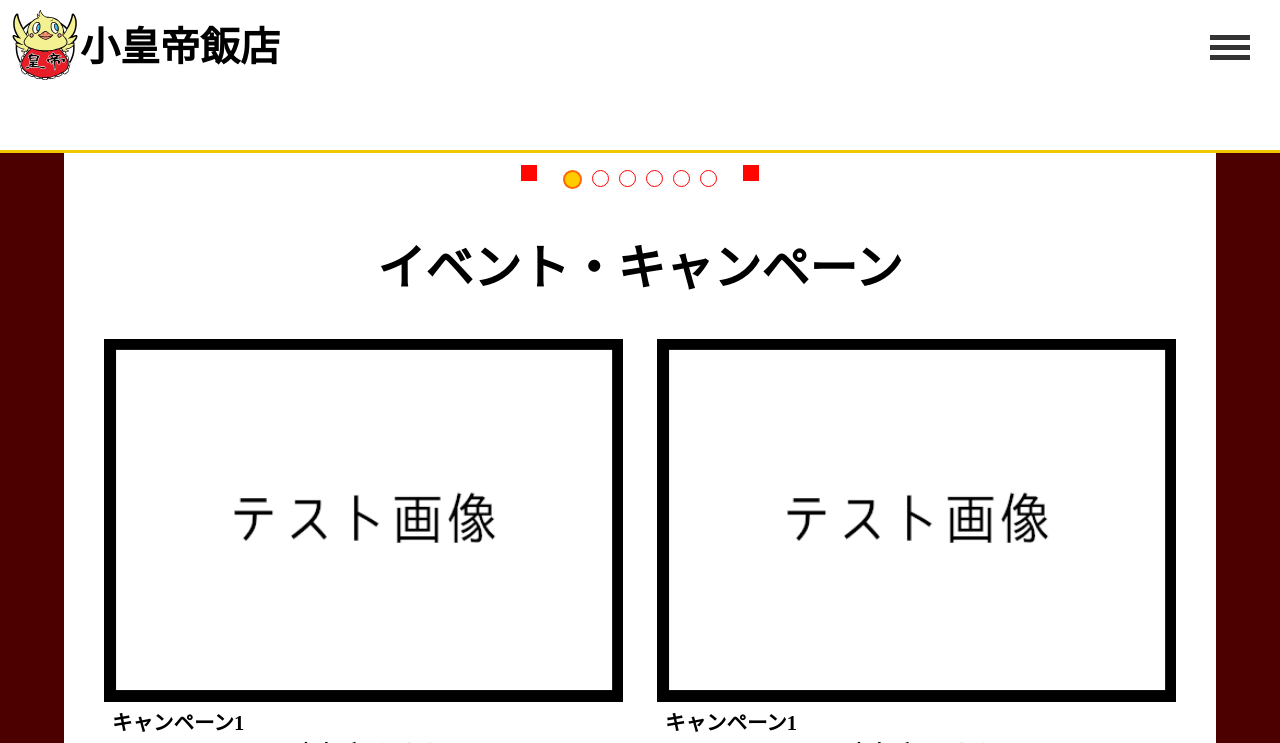
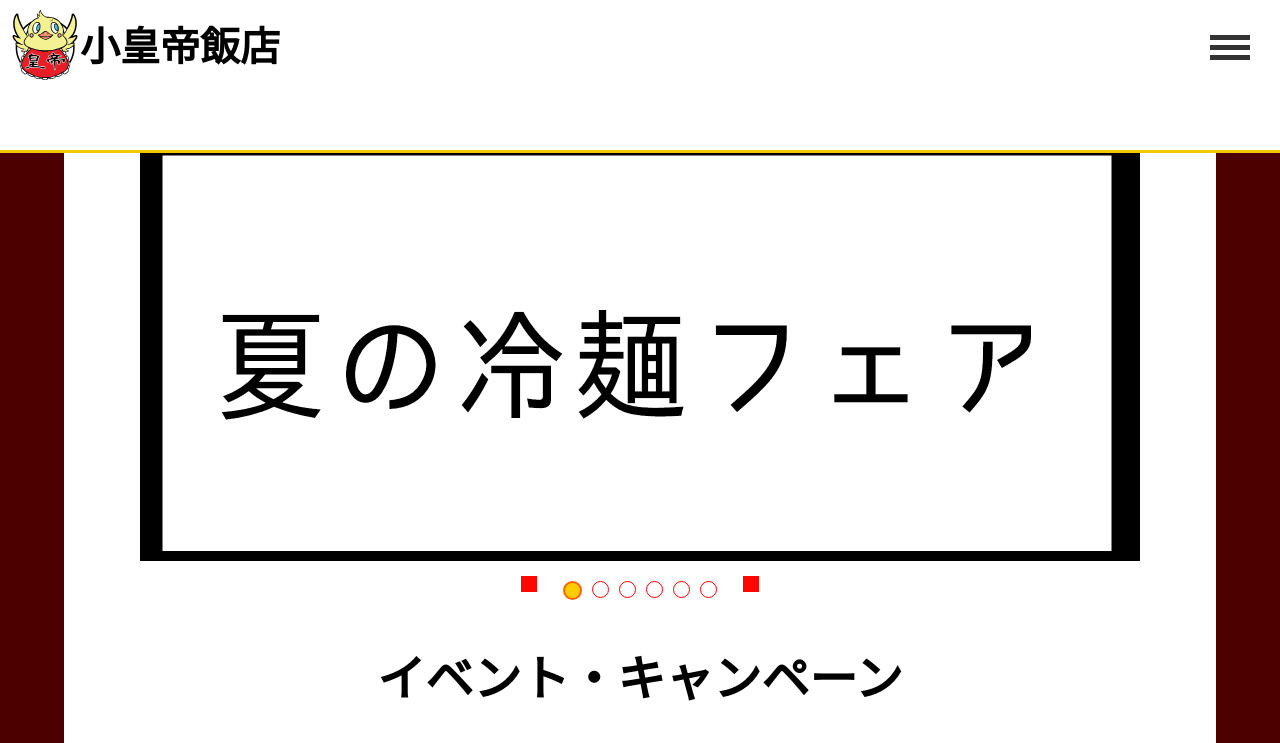
Before and after one commit to kotani002/LP_DemoPage, a PHP site: page / in a window 1280 px wide. Shown: the top 743 px of the page. Run offline with PHP 8.4, Linux system fonts and the light colour scheme; some libraries are stand-ins or nearby versions; grey boxes are pictures that could not be loaded.

Commit message:
ナビゲーションドットがスライドとの連動から外れていたので修正

```diff
--- a/css/carousel_area_style.css
+++ b/css/carousel_area_style.css
@@ -11,20 +11,24 @@
 
 /*カルーセルエリア*/
 .carousel {
+    aspect-ratio: 2 / 0.9;
+    overflow: hidden;
     display: flex;
     flex-direction: column;
     align-items: center;
     position: relative;
     width: 100%;
+    height: 100%;
 }
 
 /*カルーセルエリア内の表示画像の設定*/
 .slides {
     width: 100%;
+    height: 100%;
     display: flex;
     transition: transform 0.5s ease;
 }
-/* ↓ ナビゲーション・矢印を見た目上はカルーセルの下に置く */
+/*ナビゲーション・矢印用の見た目*/
 .carousel-controls {
     display: flex;
     justify-content: center;
@@ -73,7 +77,7 @@
     background-image: url(../image/toppage/banner/fes_banner_1.png);
 }
 
-/* カルーセルエリア全体のコントロール*/
+/*カルーセルエリア全体のコントロール*/
 .carousel-controls {
     display: flex;
     justify-content: center;
@@ -101,7 +105,7 @@
     filter: brightness(0) saturate(100%) invert(21%) sepia(89%) saturate(7493%) hue-rotate(358deg) brightness(108%) contrast(113%);
 }
 
-/* ナビゲーションドットの位置調整 */
+/*ナビゲーションドットの位置調整*/
 .navigation {
     position: static;
     transform: none;
@@ -114,7 +118,7 @@
     filter: brightness(0) saturate(100%) invert(7%) sepia(98%) saturate(4316%) hue-rotate(11deg) brightness(98%) contrast(106%);
 }
 
-/* デフォルトで表示されるラジオボタンの非表示 */
+/*デフォルトで表示されるラジオボタンの非表示*/
 input[type="radio"] {
     display: none;
 }
@@ -128,7 +132,7 @@ input[type="radio"] {
     border: 1px solid rgb(255, 0, 0);
 }
 
-/* クリックされたドットによってスライドの表示位置を変化させる */
+/*クリックされたドットによってスライドの表示位置を変化させる*/
 #slide1:checked~.slides {
     transform: translateX(0);
 }
@@ -153,7 +157,7 @@ input[type="radio"] {
     transform: translateX(-500%);
 }
 
-/* 選択中ドットの色変更*/
+/*選択中ドットの色変更*/
 #slide1:checked ~ .carousel-controls .navigation label[for="slide1"],
 #slide2:checked ~ .carousel-controls .navigation label[for="slide2"],
 #slide3:checked ~ .carousel-controls .navigation label[for="slide3"],
```
